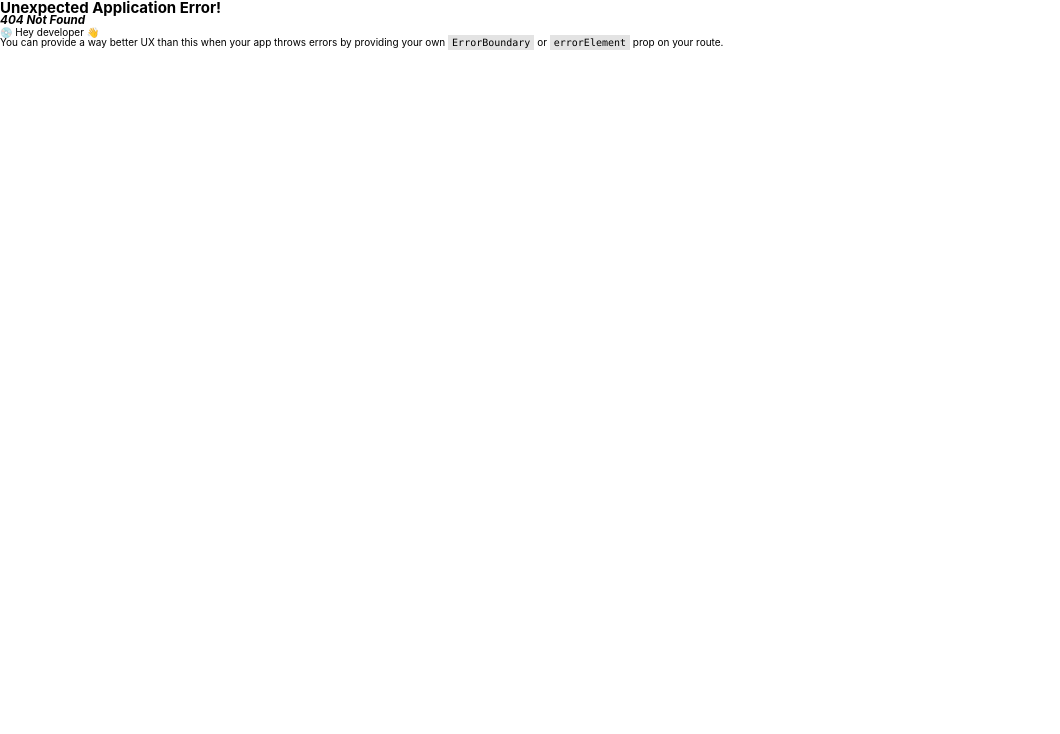
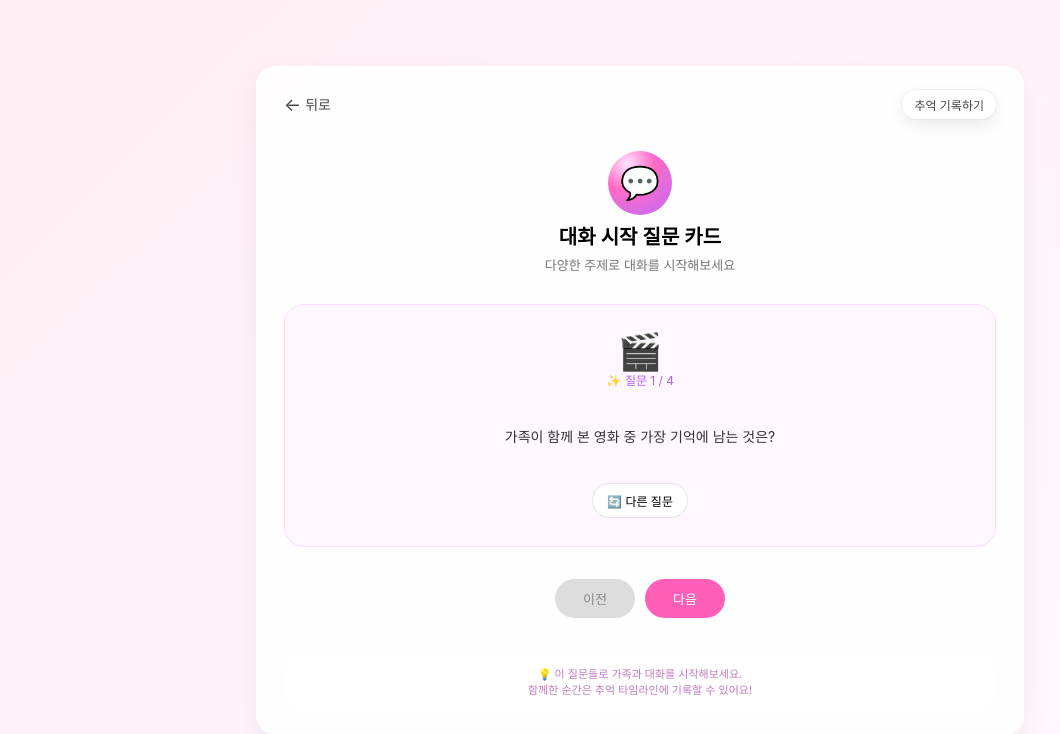
Before and after one commit to 9oormthonUNIV-HOSEO-AISW-HACKATHON/2025_AISW_HOSEOTHON_TEAM_05_FE, a React (Create React App) app in the folder maru/: page /cards in a window 1280 px wide. Before the commit this address had no page. Shown: the top 734 px of the page, without its empty margins (0-1060 px from the left). Built offline with nearby package versions, Linux system fonts and the light colour scheme; a web font is replaced by a local one.

Commit message:
Feat:Cards 페이지 구현

```diff
--- a/maru/src/App.tsx
+++ b/maru/src/App.tsx
@@ -1,4 +1,4 @@
-import { Suspense } from 'react';
+import React, { Suspense } from 'react';
 import { RouterProvider } from 'react-router-dom';
 import { QueryClientProvider } from '@tanstack/react-query';
 
--- a/maru/src/DefaultLayout.tsx
+++ b/maru/src/DefaultLayout.tsx
@@ -1,3 +1,4 @@
+import React from 'react';
 import { Outlet } from 'react-router-dom';
 
 const DefaultLayout = () => {
--- a/maru/src/Router.tsx
+++ b/maru/src/Router.tsx
@@ -8,6 +8,7 @@ const Setup1 = lazy(() => import('./pages/setup/InitialSetupPage1.tsx'));
 const Setup2 = lazy(() => import('./pages/setup/InitialSetupPage2.tsx'));
 const Setup3 = lazy(() => import('./pages/setup/InitialSetupPage3.tsx'));
 const Profile = lazy(() => import('./pages/profile/index.tsx'));
+const QuestionCards = lazy(() => import('./pages/cards/QuestionCards.tsx'));
 
 const withSuspense = (element: React.ReactNode) => (
   <Suspense fallback={<></>}>{element}</Suspense>
@@ -71,6 +72,16 @@ const router = createBrowserRouter([
         element: withSuspense(<Profile/>),
       }
     ]
+  },
+  {
+    path: "/cards",
+    element: <DefaultLayout />,
+    children: [
+      {
+        index: true,
+        element: withSuspense(<QuestionCards />),
+      }
+    ]
   }
 ]);
 
--- /dev/null
+++ b/maru/src/pages/cards/QuestionCards.components.tsx
@@ -0,0 +1,100 @@
+import React from 'react';
+import { useNavigate } from 'react-router-dom';
+import * as S from './QuestionCards.style.ts';
+
+/* ------------------- 헤더 ------------------- */
+export const Header: React.FC = () => {
+    const navigate = useNavigate();
+
+    return (
+    <S.HeaderBar>
+        <S.BackButton onClick={() => navigate(-1)}>
+        <S.BackArrow>←</S.BackArrow>
+        <span>뒤로</span>
+        </S.BackButton>
+
+        <S.RecordButton>추억 기록하기</S.RecordButton>
+    </S.HeaderBar>
+    );
+};
+
+/* ------------------- 상단 부분 ------------------- */
+export const IntroSection: React.FC = () => {
+    return (
+    <S.IntroSection>
+        <S.IntroIconWrapper>💬</S.IntroIconWrapper>
+        <S.IntroTitle>대화 시작 질문 카드</S.IntroTitle>
+        <S.IntroSubtitle>다양한 주제로 대화를 시작해보세요</S.IntroSubtitle>
+    </S.IntroSection>
+    );
+};
+
+/* ------------------- 질문 카드 ------------------- */
+export const QuestionCard = ({
+    index,
+    total,
+    question,
+    onShuffle,
+}: {
+    index: number;
+    total: number;
+    question: string;
+    onShuffle: () => void;
+}) => {
+    return (
+    <S.CardSection>
+        <S.CardHeader>
+        <S.CategoryIcon>🎬</S.CategoryIcon>
+        <S.QuestionMeta>
+            <span>✨</span>
+            <S.QuestionIndex>
+            질문 {index + 1} / {total}
+            </S.QuestionIndex>
+        </S.QuestionMeta>
+        </S.CardHeader>
+
+        <S.QuestionText>{question}</S.QuestionText>
+
+        <S.ShuffleButton onClick={onShuffle}>🔄 다른 질문</S.ShuffleButton>
+    </S.CardSection>
+    );
+};
+
+/* ------------------- 질문 버튼 ------------------- */
+export const QuestionNavigation = ({
+    index,
+    total,
+    onPrev,
+    onNext,
+}: {
+    index: number;
+    total: number;
+    onPrev: () => void;
+    onNext: () => void;
+}) => {
+    const isFirst = index === 0;
+    const isLast = index === total - 1;
+
+    return (
+    <S.NavWrapper>
+        <S.NavButton onClick={onPrev} disabled={isFirst}>
+        이전
+        </S.NavButton>
+
+        <S.NavButtonPrimary onClick={onNext} disabled={isLast}>
+        다음
+        </S.NavButtonPrimary>
+    </S.NavWrapper>
+    );
+};
+
+/* ------------------- 하단 부분 ------------------- */
+export const FooterMessage: React.FC = () => {
+    return (
+    <S.FooterMessageWrapper>
+        💡 이 질문들로 가족과 대화를 시작해보세요.
+        <br />
+        함께한 순간은 추억 타임라인에 기록할 수 있어요!
+    </S.FooterMessageWrapper>
+    );
+};
--- /dev/null
+++ b/maru/src/pages/cards/QuestionCards.style.ts
@@ -0,0 +1,209 @@
+import styled from '@emotion/styled';
+
+/* 전체 배경 */
+export const PageWrapper = styled.div`
+    min-height: 100vh;
+    background: linear-gradient(135deg, #ffeef3 0%, #fff3fb 40%, #fff7ff 100%);
+    display: flex;
+    justify-content: center;
+    align-items: center;
+    padding: 32px 24px;
+`;
+
+/* 메인 컨테이너 */
+export const Container = styled.div`
+    background: rgba(255, 255, 255, 0.9);
+    border-radius: 20px;
+    padding: 24px 28px;
+    width: 100%;
+    max-width: 768px;
+    box-shadow: 0 10px 30px rgba(0, 0, 0, 0.06);
+    display: flex;
+    flex-direction: column;
+    gap: 32px;
+
+    @media (max-width: 768px) {
+    padding: 20px;
+    gap: 24px;
+    }
+`;
+
+/* 상단 헤더 */
+export const HeaderBar = styled.div`
+    display: flex;
+    align-items: center;
+    justify-content: space-between;
+`;
+
+export const BackButton = styled.button`
+    display: inline-flex;
+    align-items: center;
+    gap: 4px;
+    border: none;
+    background: transparent;
+    font-size: 14px;
+    color: #444;
+    cursor: pointer;
+
+    &:hover {
+    opacity: 0.8;
+    }
+`;
+
+export const BackArrow = styled.span`
+    font-size: 18px;
+`;
+
+export const RecordButton = styled.button`
+    padding: 6px 12px;
+    border-radius: 999px;
+    border: none;
+    background: white;
+    font-size: 12px;
+    color: #444;
+    box-shadow: 0 0 0 1px rgba(0, 0, 0, 0.04), 0 6px 16px rgba(0, 0, 0, 0.08);
+    cursor: pointer;
+
+    &:hover {
+    background: #fff4fb;
+    }
+`;
+
+/* 인트로 영역 */
+export const IntroSection = styled.section`
+    display: flex;
+    flex-direction: column;
+    align-items: center;
+    text-align: center;
+    gap: 12px;
+`;
+
+export const IntroIconWrapper = styled.div`
+    width: 64px;
+    height: 64px;
+    border-radius: 999px;
+    background: radial-gradient(circle at 30% 20%, #ffe4ff 0%, #ff6ac4 40%, #b96bff 100%);
+    display: flex;
+    align-items: center;
+    justify-content: center;
+    font-size: 32px;
+    color: white;
+`;
+
+export const IntroTitle = styled.h1`
+    font-size: 20px;
+    font-weight: 600;
+    margin: 0;
+`;
+
+export const IntroSubtitle = styled.p`
+    font-size: 13px;
+    color: #777;
+    margin: 0;
+`;
+
+/* 질문 카드 */
+export const CardSection = styled.section`
+    background: #fff7ff;
+    border-radius: 20px;
+    border: 1px solid #f6dfff;
+    padding: 28px 24px;
+    display: flex;
+    flex-direction: column;
+    align-items: stretch;
+    gap: 18px;
+`;
+
+export const CardHeader = styled.div`
+    display: flex;
+    flex-direction: column;
+    align-items: center;
+    gap: 6px;
+`;
+
+export const CategoryIcon = styled.div`
+    font-size: 36px;
+`;
+
+export const QuestionMeta = styled.div`
+    font-size: 12px;
+    color: #b35cff;
+    display: flex;
+    align-items: center;
+    gap: 4px;
+`;
+
+export const QuestionIndex = styled.span``;
+
+export const QuestionText = styled.p`
+    font-size: 14px;
+    text-align: center;
+    color: #333;
+    margin: 12px 0 0 0;
+    min-height: 40px;
+    display: flex;
+    align-items: center;
+    justify-content: center;
+`;
+
+export const ShuffleButton = styled.button`
+    align-self: center;
+    margin-top: 8px;
+    padding: 8px 14px;
+    border-radius: 999px;
+    border: 1px solid #e3e3e3;
+    background: white;
+    font-size: 12px;
+    display: inline-flex;
+    align-items: center;
+    gap: 6px;
+    cursor: pointer;
+
+    &:hover {
+    background: #fafafa;
+    }
+`;
+
+/* 네비게이션 버튼 */
+export const NavWrapper = styled.div`
+    display: flex;
+    justify-content: center;
+    gap: 10px;
+`;
+
+export const NavButton = styled.button<{ disabled?: boolean }>`
+    padding: 10px 24px;
+    border-radius: 999px;
+    border: ${({ disabled }) => (disabled ? 'none' : '1px solid #e5e5e5')};
+    background: ${({ disabled }) => (disabled ? '#ddd' : 'white')};
+    color: ${({ disabled }) => (disabled ? '#888' : '#333')};
+    font-size: 13px;
+    cursor: ${({ disabled }) => (disabled ? 'not-allowed' : 'pointer')};
+    min-width: 80px;
+
+    &:hover {
+    background: ${({ disabled }) => (disabled ? '#ddd' : '#fafafa')};
+    }
+`;
+
+export const NavButtonPrimary = styled(NavButton)`
+    background: ${({ disabled }) => (disabled ? '#ddd' : '#ff5fb6')};
+    color: white;
+    border: none;
+
+    &:hover {
+    background: ${({ disabled }) => (disabled ? '#ddd' : '#ff3f9f')};
+    }
+`;
+
+/* 푸터 메시지 */
+export const FooterMessageWrapper = styled.div`
+    margin-top: 4px;
+    padding: 12px 16px;
+    border-radius: 16px;
+    background: rgba(255, 255, 255, 0.8);
+    font-size: 11px;
+    text-align: center;
+    color: #c07abf;
+    line-height: 1.5;
+`;
--- /dev/null
+++ b/maru/src/pages/cards/QuestionCards.tsx
@@ -0,0 +1,59 @@
+import React, { useState } from 'react';
+import { QUESTIONS} from './questions.ts';
+import * as S from './QuestionCards.style.ts';
+import {
+    Header,
+    IntroSection,
+    QuestionCard,
+    QuestionNavigation,
+    FooterMessage,
+    } from './QuestionCards.components.tsx';
+
+const QuestionCards: React.FC = () => {
+    const [index, setIndex] = useState(0);
+
+    const handlePrev = () => {
+    if (index === 0) return;
+    setIndex((prev) => prev - 1);
+    };
+
+    const handleNext = () => {
+    if (index === QUESTIONS.length - 1) return;
+    setIndex((prev) => prev + 1);
+    };
+
+    const handleShuffle = () => {
+    if (QUESTIONS.length <= 1) return;
+
+    const others = QUESTIONS
+        .map((_, i) => i)
+        .filter((i) => i !== index);
+
+    const randomIndex = others[Math.floor(Math.random() * others.length)];
+    setIndex(randomIndex);
+    };
+
+    return (
+    <S.PageWrapper>
+        <S.Container>
+        <Header />
+        <IntroSection />
+        <QuestionCard
+            index={index}
+            total={QUESTIONS.length}
+            question={QUESTIONS[index]}
+            onShuffle={handleShuffle}
+        />
+        <QuestionNavigation
+            index={index}
+            total={QUESTIONS.length}
+            onPrev={handlePrev}
+            onNext={handleNext}
+        />
+        <FooterMessage />
+        </S.Container>
+    </S.PageWrapper>
+    );
+};
+
+export default QuestionCards;
--- /dev/null
+++ b/maru/src/pages/cards/questions.ts
@@ -0,0 +1,6 @@
+export const QUESTIONS: string[] = [
+    '가족이 함께 본 영화 중 가장 기억에 남는 것은?',
+    '가족끼리 여행 갔던 장소 중 다시 가보고 싶은 곳은?',
+    '가족과 함께한 생일 중 가장 특별했던 날은?',
+    '가족과 찍은 사진 중 가장 좋아하는 사진은?',
+    ];
--- a/maru/src/pages/profile/index.tsx
+++ b/maru/src/pages/profile/index.tsx
@@ -64,7 +64,7 @@ const FamilyConnectPage: React.FC = () => {
           </S.CardDesc>
         </S.Card>
 
-        <S.Card onClick={() => navigate("/conversation", { state: { members } })}>
+        <S.Card onClick={() => navigate("/cards")}>
           <S.CardIcon>💬</S.CardIcon>
           <S.CardTitle>대화 시작 카드</S.CardTitle>
           <S.CardDesc>
@@ -73,7 +73,7 @@ const FamilyConnectPage: React.FC = () => {
           </S.CardDesc>
         </S.Card>
 
-        <S.Card onClick={() => navigate("/timeline", { state: { members } })}>
+        <S.Card onClick={() => navigate("/conversation", { state: { members } })}>
           <S.CardIcon>📸</S.CardIcon>
           <S.CardTitle>추억 타임라인</S.CardTitle>
           <S.CardDesc>
```
Lines whose indentation alone changed are shown as unchanged.
